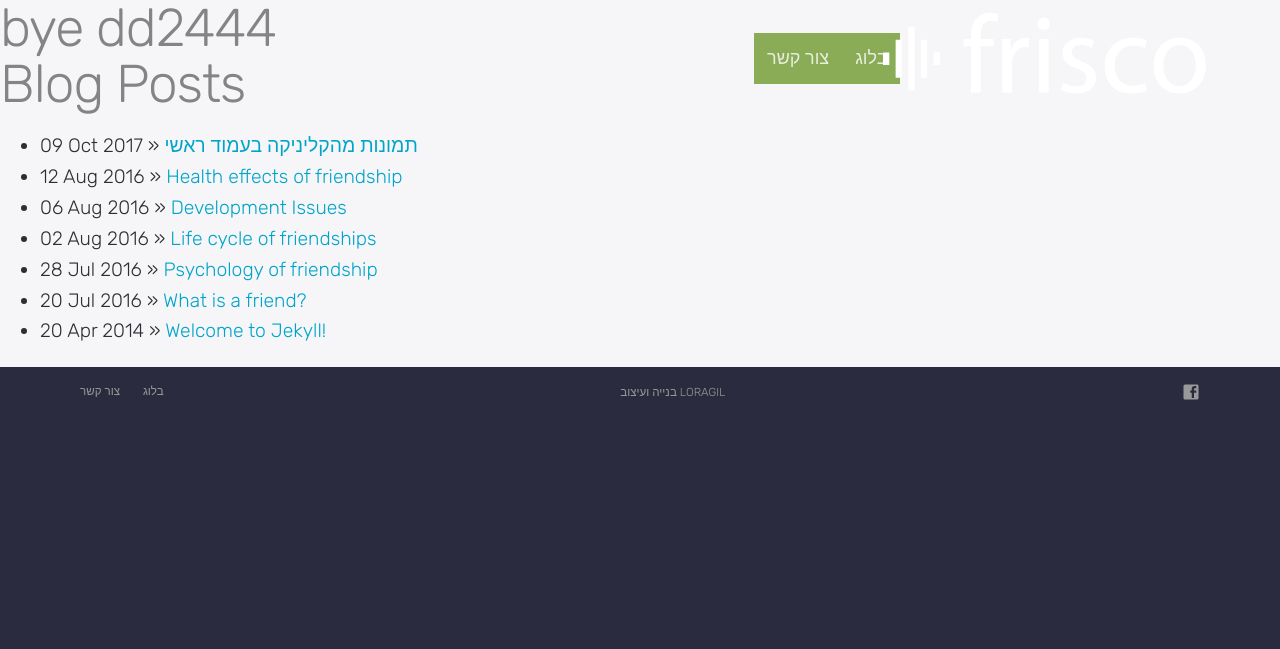
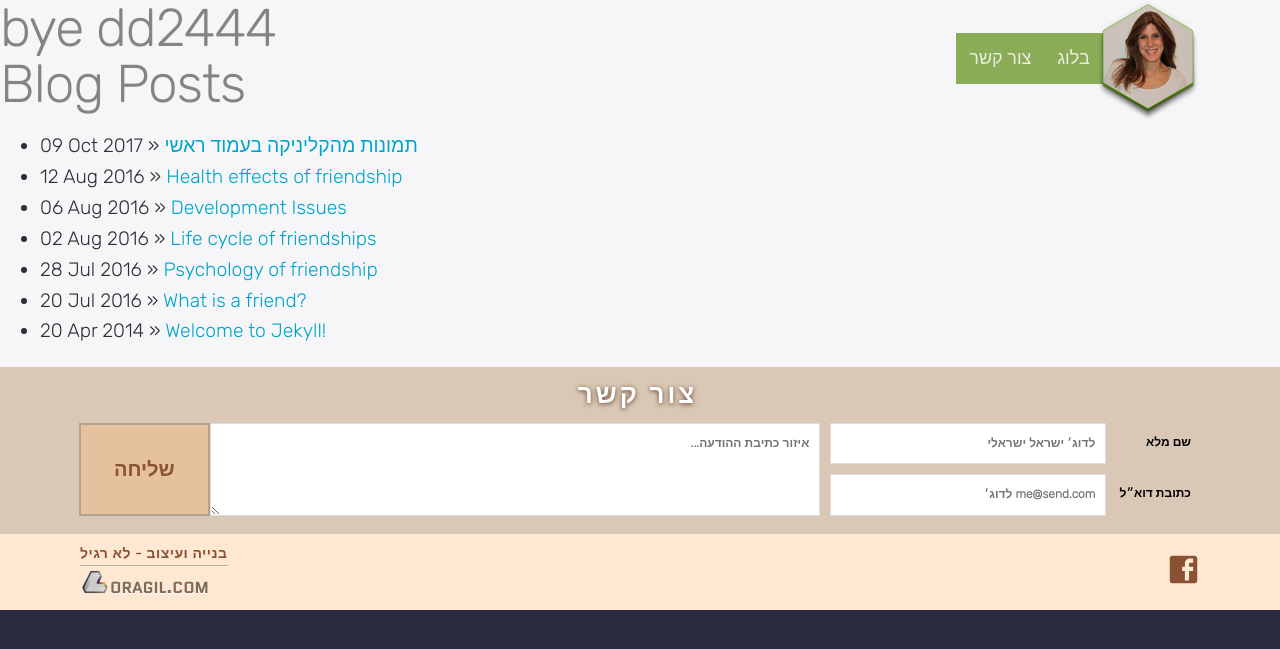
Before and after one commit to iditba/iditbachar-site, a Jekyll site: the page built from index-old.html, in a window 1280 px wide. Shown: the top 649 px of the page. Built offline with Jekyll 4.4.1, drawn with Linux system fonts in a browser that asks for light colours; nearby versions of some CDN libraries.

Commit message:
links test

```diff
--- a/_layouts/default.html
+++ b/_layouts/default.html
@@ -29,8 +29,8 @@
 			<div class="container">
 				<div class="company-name">
 					<a href="{{ site.baseurl }}/">
-						<span class="dark-logo"><img width="104" height="38" src="{{ site.baseurl }}/assets/img/logo/dark.svg" alt="dark frisco logo"></span>
-						<span class="light-logo"><img width="104" height="38" src="{{ site.baseurl }}/assets/img/logo/light.svg" alt="light frisco logo"></span>
+            <span class="dark-logo"><img width="200" height="193" src="{{ site.baseurl }}/assets/img/logo/pic-logo.png" alt="עידית בכר - רפואה סינית"></span>
+						<span class="light-logo"><img width="200" height="193" src="{{ site.baseurl }}/assets/img/logo/pic-logo.png" alt="עידית בכר - רפואה סינית"></span>
 					</a>
 				</div>
 				{% include navigation.html %}
@@ -40,8 +40,9 @@
 
 		{{ content }}
 
-		<footer class="{{page.footer-bg-class}}">
+    <footer class="{{page.footer-bg-class}}" id="footer">
 			<div class="container">
+
 				<ul class="footer-left-links">
 					{% for link in site.data.footer.left_links %}
 						<li>
@@ -61,12 +62,34 @@
 							</a>
 						</li>
 					{% endfor %}
+
+            <li><a class="footer-phone-link" href="{{ page.mobile-tel-link }}">{{ page.mobile-tel }}</a></li>
 				</ul>
-				<p class="copyright">
-					<a href="http://loragil.com">
-						LORAGIL בנייה ועיצוב
-					</a>
-				</p>
+
+
+
+        <!-- contact-form- -->
+
+        {% include contact-form.html %}
+
+        <!-- contact-form- -->
+
+
+
+        <div class="copyright">
+          <a href="http://loragil.com">
+            <p>בנייה ועיצוב - לא רגיל</p>
+            <hr>
+            <div class="footer-logo-name">
+              {% include icons/loragil-logo.html %}oragil.com
+            </div>
+          </a>
+        </div>
+
+
+
+
+
 			</div>
 		</footer>
 
--- a/assets/css/main.css
+++ b/assets/css/main.css
@@ -1006,12 +1006,12 @@
   .hero.last-hero::before {
     background: transparent; }
 
-footer.home-footer {
+footer#footer {
   overflow: hidden;
   background: rgba(193, 163, 128, 0.55);
   direction: rtl;
   box-shadow: inset 0 -53px 0 #333; }
-  footer.home-footer::before {
+  footer#footer.home-footer::before {
     background-image: url(https://dl.dropboxusercontent.com/s/ty1t29zfyhid0y4/home-footer.jpg?dl=0);
     background-position: bottom;
     position: absolute;
@@ -1025,10 +1025,10 @@
     mix-blend-mode: screen;
     z-index: 0; }
     @media (max-width: 640px) {
-      footer.home-footer::before {
+      footer#footer.home-footer::before {
         background-position: center 100vh;
         bottom: 0; } }
-  footer.home-footer::after {
+  footer#footer::after {
     background: #ffe8d1;
     position: absolute;
     content: '';
@@ -1037,55 +1037,58 @@
     bottom: 0;
     z-index: 1; }
     @media (max-width: 640px) {
-      footer.home-footer::after {
+      footer#footer::after {
         height: 141px;
         background: #dfcebe; } }
-  footer.home-footer a {
+  footer#footer a {
     color: #8b5133;
     font-weight: bold;
     text-transform: uppercase; }
-    footer.home-footer a svg {
+    footer#footer a svg {
       fill: #8b5133; }
-  footer.home-footer .container {
+  footer#footer .container {
     display: -ms-flexbox;
     display: flex;
     -ms-flex-wrap: wrap;
         flex-wrap: wrap;
     position: relative;
     z-index: 10; }
-    footer.home-footer .container .footer-right-links {
+    footer#footer .container .footer-right-links {
       -ms-flex-order: 1;
           order: 1; }
-      footer.home-footer .container .footer-right-links a {
+      footer#footer .container .footer-right-links a {
         font-size: 18px;
         position: relative;
         top: 2px; }
-        footer.home-footer .container .footer-right-links a svg {
+        footer#footer .container .footer-right-links a svg {
           height: 33px;
           width: 33px; }
-        footer.home-footer .container .footer-right-links a:hover {
+        footer#footer .container .footer-right-links a:hover {
           background: #8b5133;
           border-radius: 7px;
-          padding: 10px 10px; }
+          padding: 10px 10px;
+          color: #fff; }
+          footer#footer .container .footer-right-links a:hover svg {
+            fill: #fff; }
       @media (max-width: 640px) {
-        footer.home-footer .container .footer-right-links {
+        footer#footer .container .footer-right-links {
           -ms-flex-preferred-size: 100%;
               flex-basis: 100%;
           text-align: center; }
-          footer.home-footer .container .footer-right-links a {
+          footer#footer .container .footer-right-links a {
             font-size: 26px;
             padding: 5px 10px; }
-            footer.home-footer .container .footer-right-links a:hover {
+            footer#footer .container .footer-right-links a:hover {
               padding: 17px 10px; }
-            footer.home-footer .container .footer-right-links a svg {
+            footer#footer .container .footer-right-links a svg {
               height: 48px;
               width: 48px; } }
-    footer.home-footer .container .footer-left-links {
+    footer#footer .container .footer-left-links {
       display: none; }
-    footer.home-footer .container > * {
+    footer#footer .container > * {
       -ms-flex: 1 1;
           flex: 1 1; }
-    footer.home-footer .container .copyright {
+    footer#footer .container .copyright {
       -ms-flex-order: 3;
           order: 3;
       text-align: left;
@@ -1097,53 +1100,53 @@
           flex: inherit;
       padding: 0; }
       @media (max-width: 640px) {
-        footer.home-footer .container .copyright {
+        footer#footer .container .copyright {
           width: 100%; } }
-      footer.home-footer .container .copyright a {
+      footer#footer .container .copyright a {
         font-size: 12px;
         position: relative;
         top: 2px;
         padding: 5px 10px; }
-        footer.home-footer .container .copyright a:hover {
+        footer#footer .container .copyright a:hover {
           background: #863993;
           border-radius: 3px;
           text-decoration: none !important;
           color: #492174 !important;
           text-decoration: none !important;
           text-shadow: 0 1px 0 #a347b3; }
-          footer.home-footer .container .copyright a:hover hr {
+          footer#footer .container .copyright a:hover hr {
             border-top: solid 1px #a347b3;
             border-bottom: solid 1px #492174; }
-          footer.home-footer .container .copyright a:hover .footer-logo-name {
+          footer#footer .container .copyright a:hover .footer-logo-name {
             color: #492174 !important;
             text-decoration: none !important;
             text-shadow: 0 -1px 0 #1f0823; }
-        footer.home-footer .container .copyright a p {
+        footer#footer .container .copyright a p {
           margin-bottom: -10px;
           text-align: -webkit-center;
           font-weight: bold;
           letter-spacing: 0.5px;
           font-size: 14px; }
-        footer.home-footer .container .copyright a hr {
+        footer#footer .container .copyright a hr {
           margin-bottom: 8px;
           border-top: solid 1px #bbad9c;
           border-bottom: solid 1px #fff2e1; }
     @media (max-width: 640px) {
-      footer.home-footer .container .copyright {
+      footer#footer .container .copyright {
         width: 100%; }
-        footer.home-footer .container .copyright a {
+        footer#footer .container .copyright a {
           width: 100%;
           display: -ms-flexbox;
           display: flex;
           -ms-flex-direction: column;
               flex-direction: column; }
-          footer.home-footer .container .copyright a p {
+          footer#footer .container .copyright a p {
             font-size: 22px;
             color: #7c6a5a;
             margin-bottom: 0px; }
-          footer.home-footer .container .copyright a:hover p {
+          footer#footer .container .copyright a:hover p {
             color: #492174 !important; }
-          footer.home-footer .container .copyright a .footer-logo-name {
+          footer#footer .container .copyright a .footer-logo-name {
             width: 100%;
             text-align: center;
             -ms-flex-wrap: inherit;
@@ -1155,13 +1158,13 @@
             -ms-flex-pack: center;
                 justify-content: center;
             left: 4px; }
-            footer.home-footer .container .copyright a .footer-logo-name svg {
+            footer#footer .container .copyright a .footer-logo-name svg {
               width: auto;
               height: 50px;
               bottom: -2px;
               position: relative;
               left: 4px; } }
-    footer.home-footer .container form.contact-form {
+    footer#footer .container form.contact-form {
       display: -ms-flexbox;
       display: flex;
       -ms-flex-wrap: wrap;
@@ -1177,13 +1180,13 @@
           flex-basis: 100%;
       margin-bottom: 10px; }
       @media (max-width: 640px) {
-        footer.home-footer .container form.contact-form {
+        footer#footer .container form.contact-form {
           -ms-flex-direction: column;
               flex-direction: column;
           font-size: 18px; }
-          footer.home-footer .container form.contact-form .form-box:nth-last-of-type(2) {
+          footer#footer .container form.contact-form .form-box:nth-last-of-type(2) {
             margin-bottom: 10px; } }
-      footer.home-footer .container form.contact-form .form-title {
+      footer#footer .container form.contact-form .form-title {
         width: 100%;
         margin: 0;
         margin-right: 5px;
@@ -1193,17 +1196,17 @@
         text-shadow: 0 1px 5px #613925;
         letter-spacing: 3px; }
         @media (max-width: 640px) {
-          footer.home-footer .container form.contact-form .form-title {
+          footer#footer .container form.contact-form .form-title {
             font-size: 42px;
             color: #8b5235;
             text-shadow: 0 1px 5px #fff; } }
-      footer.home-footer .container form.contact-form .form-box {
+      footer#footer .container form.contact-form .form-box {
         -ms-flex: 1;
             flex: 1;
         padding: 0 5px; }
-        footer.home-footer .container form.contact-form .form-box.form-input:first-child {
+        footer#footer .container form.contact-form .form-box.form-input:first-child {
           margin-bottom: 0px; }
-        footer.home-footer .container form.contact-form .form-box:last-child {
+        footer#footer .container form.contact-form .form-box:last-child {
           display: -ms-flexbox;
           display: flex;
           -ms-flex: 2;
@@ -1211,30 +1214,30 @@
           -ms-flex-wrap: wrap;
               flex-wrap: wrap; }
           @media (max-width: 640px) {
-            footer.home-footer .container form.contact-form .form-box:last-child {
+            footer#footer .container form.contact-form .form-box:last-child {
               -ms-flex-direction: column;
                   flex-direction: column; } }
-      footer.home-footer .container form.contact-form .form-input {
+      footer#footer .container form.contact-form .form-input {
         -ms-flex: 1 1 33.3%;
             flex: 1 1 33.3%;
         display: -ms-flexbox;
         display: flex;
         -ms-flex-wrap: wrap;
             flex-wrap: wrap; }
-        footer.home-footer .container form.contact-form .form-input.short-info {
+        footer#footer .container form.contact-form .form-input.short-info {
           margin-bottom: 10px; }
-        footer.home-footer .container form.contact-form .form-input > * {
+        footer#footer .container form.contact-form .form-input > * {
           -ms-flex: 1;
               flex: 1; }
-        footer.home-footer .container form.contact-form .form-input > label {
+        footer#footer .container form.contact-form .form-input > label {
           margin-top: 10px !important; }
-        footer.home-footer .container form.contact-form .form-input > *:last-child {
+        footer#footer .container form.contact-form .form-input > *:last-child {
           -ms-flex: 3;
               flex: 3;
           margin-top: 0; }
-        footer.home-footer .container form.contact-form .form-input label {
+        footer#footer .container form.contact-form .form-input label {
           padding-right: 10px; }
-      footer.home-footer .container form.contact-form .massage-box {
+      footer#footer .container form.contact-form .massage-box {
         display: -ms-flexbox;
         display: flex;
         -ms-flex-direction: column;
@@ -1246,14 +1249,14 @@
         -ms-flex-align: stretch;
             align-items: stretch; }
         @media (max-width: 640px) {
-          footer.home-footer .container form.contact-form .massage-box {
+          footer#footer .container form.contact-form .massage-box {
             -ms-flex-preferred-size: auto;
                 flex-basis: auto; } }
-        footer.home-footer .container form.contact-form .massage-box label {
+        footer#footer .container form.contact-form .massage-box label {
           display: none; }
-      footer.home-footer .container form.contact-form textarea#message {
+      footer#footer .container form.contact-form textarea#message {
         height: 92px; }
-      footer.home-footer .container form.contact-form .send-butt {
+      footer#footer .container form.contact-form .send-butt {
         -ms-flex: 1 1 50px !important;
             flex: 1 1 50px !important;
         display: -ms-flexbox;
@@ -1265,11 +1268,11 @@
         -ms-flex-pack: end;
             justify-content: flex-end; }
         @media (max-width: 640px) {
-          footer.home-footer .container form.contact-form .send-butt {
+          footer#footer .container form.contact-form .send-butt {
             -ms-flex-preferred-size: initial !important;
                 flex-basis: initial !important;
             height: 50px; } }
-        footer.home-footer .container form.contact-form .send-butt input[type="submit"] {
+        footer#footer .container form.contact-form .send-butt input[type="submit"] {
           width: 100%;
           box-sizing: border-box;
           padding: 10px;
@@ -1279,9 +1282,9 @@
           border: 2px solid #b6a18c;
           background: #e6c19d; }
           @media (max-width: 640px) {
-            footer.home-footer .container form.contact-form .send-butt input[type="submit"] {
+            footer#footer .container form.contact-form .send-butt input[type="submit"] {
               padding: 0 !important; } }
-          footer.home-footer .container form.contact-form .send-butt input[type="submit"]:hover {
+          footer#footer .container form.contact-form .send-butt input[type="submit"]:hover {
             background: #894e33;
             color: #fff; }
 
--- a/blog/index.html
+++ b/blog/index.html
@@ -1,7 +1,8 @@
 ---
 title: Blog
 description: Keep up with the latest news.
-
+mobile-tel: טלפון - 054-3366333
+mobile-tel-link: tel:0543366333
 image: https://dl.dropboxusercontent.com/s/6ppik0xrxpfvolz/blog-bg.jpg?dl=0
 
 ---
```
Also changed, not shown: assets/css/3-layouts/home.sass (+6 -3 lines).
